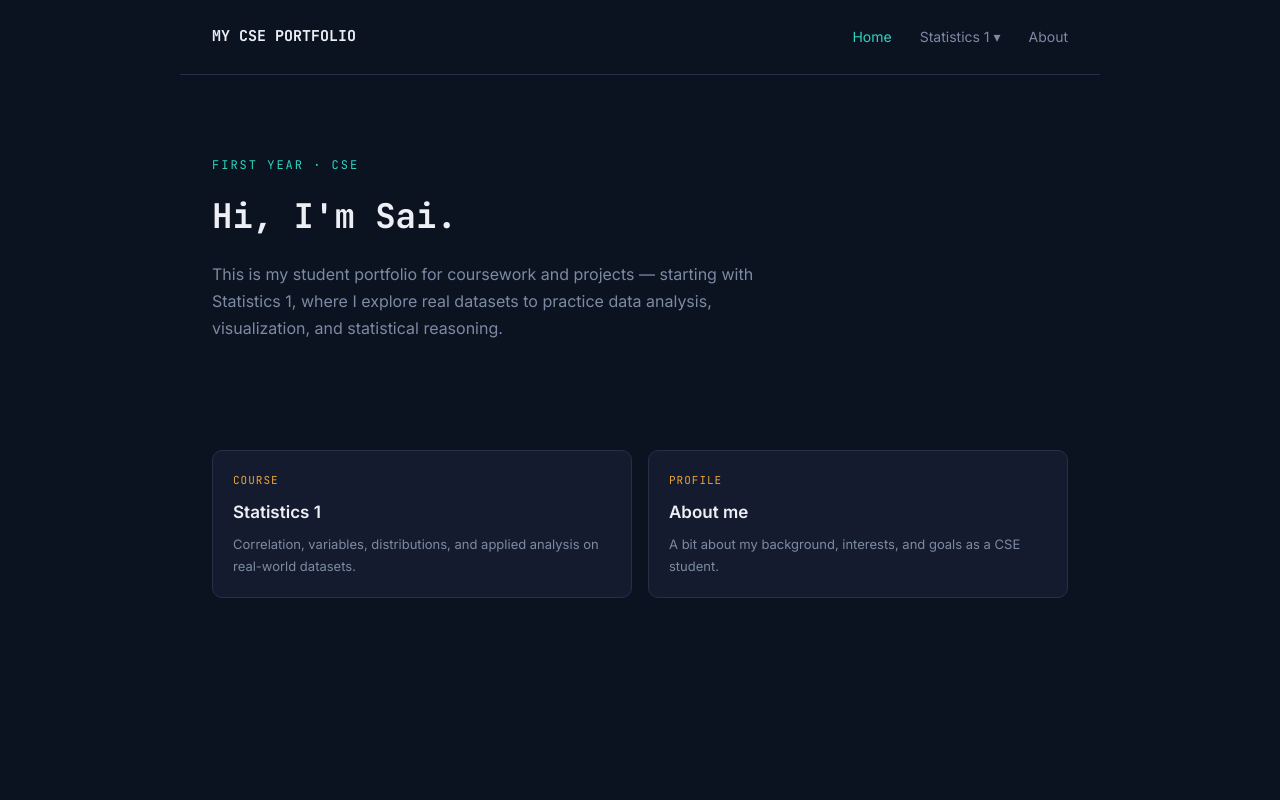
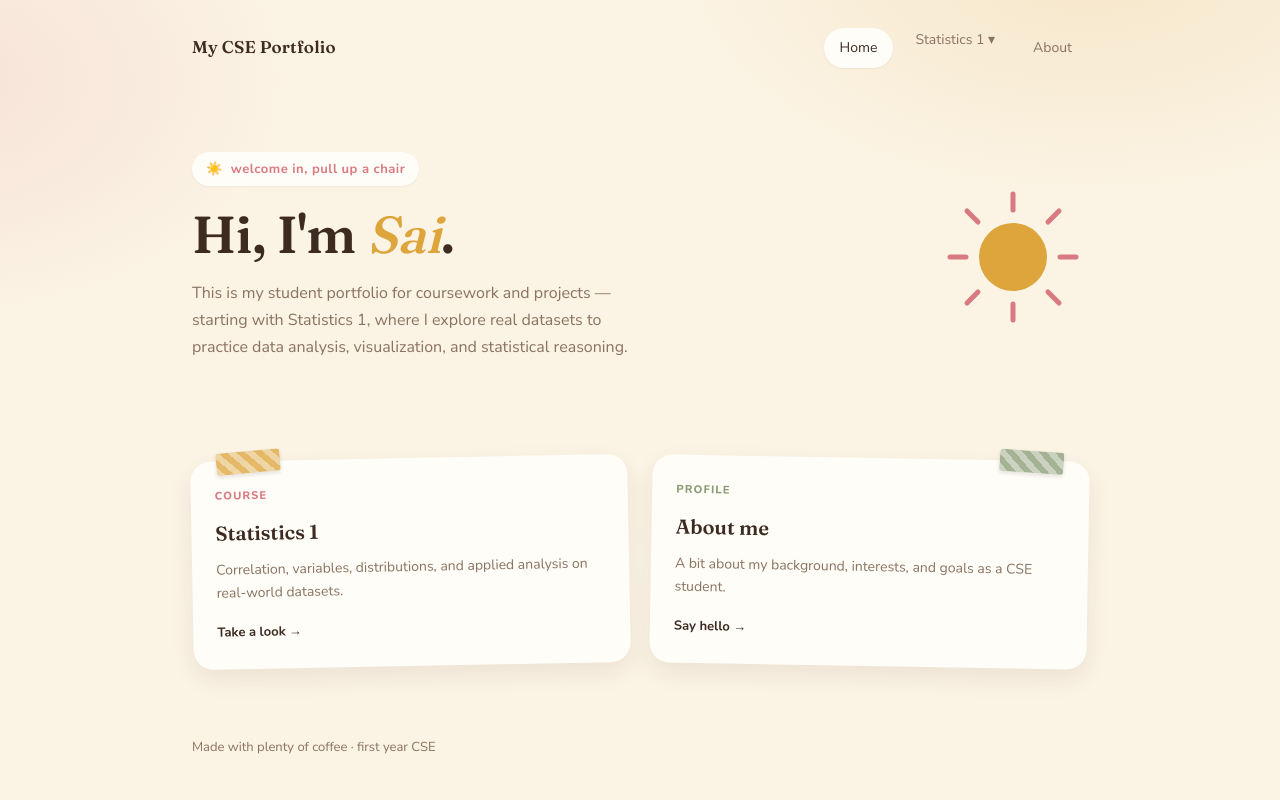
Before and after one commit to SaikrishnanR12/Stats1-Activities, a plain HTML site: page index.html in a window 1280 px wide. Drawn offline with Linux system fonts and the light colour scheme.

Commit message:
Refactor index.html for enhanced styling and content
Updated styles and structure for improved layout and design.

```diff
--- a/index.html
+++ b/index.html
@@ -5,55 +5,113 @@
 <title>Home — My CSE Portfolio</title>
 <meta name="viewport" content="width=device-width, initial-scale=1.0">
 <link rel="preconnect" href="https://fonts.googleapis.com">
-<link href="https://fonts.googleapis.com/css2?family=JetBrains+Mono:wght@400;500;700&family=Inter:wght@400;500;600&display=swap" rel="stylesheet">
+<link href="https://fonts.googleapis.com/css2?family=Fraunces:opsz,wght@9..144,500;9..144,600;9..144,900&family=Nunito+Sans:wght@400;600;700;800&display=swap" rel="stylesheet">
 <style>
   :root{
-    --bg:#0B1220; --panel:#141B2E; --panel-2:#1B2338;
-    --text:#EDEFF5; --muted:#7C8AA3;
-    --amber:#E8A33D; --teal:#2DD4BF; --line:#243049;
+    --cream:#FBF3E4;
+    --paper:#FFFDF8;
+    --ink:#3D2B22;
+    --ink-soft:#8A7360;
+    --gold:#DDA53B;
+    --rose:#D97A82;
+    --sage:#8B9D77;
+    --line:#EADFC8;
   }
   *{box-sizing:border-box;margin:0;padding:0;}
-  body{background:var(--bg);color:var(--text);font-family:'Inter',sans-serif;line-height:1.7;}
-  .mono{font-family:'JetBrains Mono',monospace;}
+  body{
+    background:
+      radial-gradient(700px 400px at 85% -5%, rgba(221,165,59,.16), transparent 60%),
+      radial-gradient(600px 400px at -5% 10%, rgba(217,122,130,.14), transparent 60%),
+      var(--cream);
+    color:var(--ink);
+    font-family:'Nunito Sans',sans-serif;
+    line-height:1.7;
+    min-height:100vh;
+  }
+  .serif{font-family:'Fraunces',serif;}
   nav{
     display:flex;justify-content:space-between;align-items:center;
-    max-width:920px;margin:0 auto;padding:24px 32px;
-    border-bottom:1px solid var(--line);
+    max-width:960px;margin:0 auto;padding:28px 32px 20px;
   }
-  nav .brand{font-family:'JetBrains Mono',monospace;font-weight:700;font-size:15px;}
-  nav .links{display:flex;gap:28px;font-size:14px;position:relative;}
-  nav a{color:var(--muted);text-decoration:none;}
-  nav a.active,nav a:hover{color:var(--teal);}
+  nav .brand{font-family:'Fraunces',serif;font-weight:600;font-size:17px;letter-spacing:.2px;}
+  nav .links{display:flex;gap:6px;font-size:14px;position:relative;}
+  nav a{color:var(--ink-soft);text-decoration:none;padding:8px 16px;border-radius:999px;transition:background .15s,color .15s;}
+  nav a.active,nav a:hover{color:var(--ink);background:var(--paper);box-shadow:0 1px 2px rgba(61,43,34,.06);}
   .dropdown{position:relative;}
   .dropdown-menu{
-    display:none;position:absolute;top:28px;left:0;
-    background:var(--panel);border:1px solid var(--line);border-radius:8px;
-    min-width:150px;padding:6px;z-index:10;
+    display:none;position:absolute;top:42px;left:8px;
+    background:var(--paper);border:1px solid var(--line);border-radius:14px;
+    min-width:160px;padding:8px;z-index:10;box-shadow:0 12px 24px rgba(61,43,34,.10);
   }
   .dropdown:hover .dropdown-menu{display:block;}
-  .dropdown-menu a{display:block;padding:8px 10px;border-radius:6px;font-size:13px;}
-  .dropdown-menu a:hover{background:var(--panel-2);}
-  .wrap{max-width:920px;margin:0 auto;padding:0 32px;}
-  .hero{padding:80px 0 60px;}
-  .hero .tag{font-family:'JetBrains Mono',monospace;font-size:12px;letter-spacing:2px;color:var(--teal);}
-  .hero h1{font-family:'JetBrains Mono',monospace;font-size:34px;font-weight:700;margin:12px 0 16px;}
-  .hero p{color:var(--muted);font-size:16px;max-width:560px;}
-  .cards{display:grid;grid-template-columns:1fr 1fr;gap:16px;margin-top:48px;}
-  @media (max-width:640px){.cards{grid-template-columns:1fr;}}
+  .dropdown-menu a{display:block;padding:9px 12px;border-radius:9px;font-size:13px;}
+  .dropdown-menu a:hover{background:var(--cream);}
+
+  .wrap{max-width:960px;margin:0 auto;padding:0 32px;}
+
+  .hero{padding:64px 0 40px;display:flex;align-items:center;gap:40px;flex-wrap:wrap;}
+  .hero-copy{flex:1;min-width:280px;}
+  .hero .tag{
+    font-size:13px;font-weight:700;letter-spacing:.5px;color:var(--rose);
+    display:inline-flex;align-items:center;gap:8px;
+    background:var(--paper);padding:6px 14px;border-radius:999px;
+    box-shadow:0 1px 2px rgba(61,43,34,.06);
+  }
+  .hero h1{
+    font-family:'Fraunces',serif;font-weight:600;
+    font-size:clamp(34px,5vw,52px);
+    margin:20px 0 18px;line-height:1.08;
+    letter-spacing:-.5px;
+  }
+  .hero h1 em{font-style:italic;font-weight:500;color:var(--gold);}
+  .hero p{color:var(--ink-soft);font-size:16px;max-width:460px;}
+
+  .sun{width:150px;height:150px;flex-shrink:0;}
+
+  .cards{display:grid;grid-template-columns:1fr 1fr;gap:22px;margin-top:56px;padding-bottom:70px;}
+  @media (max-width:640px){.cards{grid-template-columns:1fr;}.hero{padding:40px 0 24px;}}
+
   .card{
-    background:var(--panel);border:1px solid var(--line);border-radius:10px;
-    padding:20px;text-decoration:none;color:var(--text);display:block;
+    position:relative;
+    background:var(--paper);
+    border-radius:20px;
+    padding:26px 24px 24px;
+    text-decoration:none;color:var(--ink);display:block;
+    box-shadow:0 10px 24px rgba(61,43,34,.08);
+    transition:transform .18s ease, box-shadow .18s ease;
   }
-  .card:hover{border-color:var(--teal);}
-  .card .k{font-family:'JetBrains Mono',monospace;font-size:11px;color:var(--amber);letter-spacing:1px;}
-  .card h3{margin:8px 0 6px;font-size:17px;}
-  .card p{color:var(--muted);font-size:13px;margin:0;}
+  .card:nth-child(1){transform:rotate(-1.1deg);}
+  .card:nth-child(2){transform:rotate(1deg);}
+  .card:hover{transform:rotate(0) translateY(-4px);box-shadow:0 18px 32px rgba(61,43,34,.14);}
+
+  .tape{
+    position:absolute;top:-10px;left:26px;
+    width:64px;height:22px;border-radius:3px;
+    background:repeating-linear-gradient(45deg, rgba(255,255,255,.5) 0 6px, rgba(255,255,255,.15) 6px 12px), var(--gold);
+    opacity:.9;transform:rotate(-4deg);
+    box-shadow:0 2px 4px rgba(61,43,34,.15);
+  }
+  .card:nth-child(2) .tape{background:repeating-linear-gradient(45deg, rgba(255,255,255,.5) 0 6px, rgba(255,255,255,.15) 6px 12px), var(--sage);transform:rotate(3deg);left:auto;right:26px;}
+
+  .card .k{font-size:11px;font-weight:800;letter-spacing:1.2px;color:var(--rose);text-transform:uppercase;}
+  .card:nth-child(2) .k{color:var(--sage);}
+  .card h3{font-family:'Fraunces',serif;font-weight:600;margin:10px 0 8px;font-size:20px;}
+  .card p{color:var(--ink-soft);font-size:14px;margin:0;}
+  .card .go{
+    display:inline-flex;align-items:center;gap:6px;margin-top:16px;
+    font-size:13px;font-weight:700;color:var(--ink);
+  }
+
+  footer{
+    max-width:960px;margin:0 auto;padding:0 32px 40px;
+    color:var(--ink-soft);font-size:13px;
+  }
 </style>
 </head>
 <body>
 
 <nav>
-  <div class="brand mono">MY CSE PORTFOLIO</div>
+  <div class="brand">My CSE Portfolio</div>
   <div class="links">
     <a href="index.html" class="active">Home</a>
     <div class="dropdown">
@@ -69,24 +127,45 @@
 
 <div class="wrap">
   <div class="hero">
-    <div class="tag mono">FIRST YEAR &middot; CSE</div>
-    <h1>Hi, I'm Sai.</h1>
-    <p>This is my student portfolio for coursework and projects — starting with Statistics 1, where I explore real datasets to practice data analysis, visualization, and statistical reasoning.</p>
+    <div class="hero-copy">
+      <div class="tag">☀️ &nbsp;welcome in, pull up a chair</div>
+      <h1>Hi, I'm <em>Sai</em>.</h1>
+      <p>This is my student portfolio for coursework and projects — starting with Statistics 1, where I explore real datasets to practice data analysis, visualization, and statistical reasoning.</p>
+    </div>
+    <svg class="sun" viewBox="0 0 150 150" xmlns="http://www.w3.org/2000/svg">
+      <circle cx="75" cy="75" r="34" fill="#DDA53B"/>
+      <g stroke="#D97A82" stroke-width="5" stroke-linecap="round">
+        <line x1="75" y1="12" x2="75" y2="28"/>
+        <line x1="75" y1="122" x2="75" y2="138"/>
+        <line x1="12" y1="75" x2="28" y2="75"/>
+        <line x1="122" y1="75" x2="138" y2="75"/>
+        <line x1="29" y1="29" x2="40" y2="40"/>
+        <line x1="110" y1="110" x2="121" y2="121"/>
+        <line x1="29" y1="121" x2="40" y2="110"/>
+        <line x1="110" y1="40" x2="121" y2="29"/>
+      </g>
+    </svg>
   </div>
 
   <div class="cards">
     <a class="card" href="statistics1.html">
-      <div class="k mono">COURSE</div>
+      <div class="tape"></div>
+      <div class="k">course</div>
       <h3>Statistics 1</h3>
       <p>Correlation, variables, distributions, and applied analysis on real-world datasets.</p>
+      <div class="go">Take a look →</div>
     </a>
     <a class="card" href="about.html">
-      <div class="k mono">PROFILE</div>
+      <div class="tape"></div>
+      <div class="k">profile</div>
       <h3>About me</h3>
       <p>A bit about my background, interests, and goals as a CSE student.</p>
+      <div class="go">Say hello →</div>
     </a>
   </div>
 </div>
 
+<footer>Made with plenty of coffee &middot; first year CSE</footer>
+
 </body>
 </html>
```
